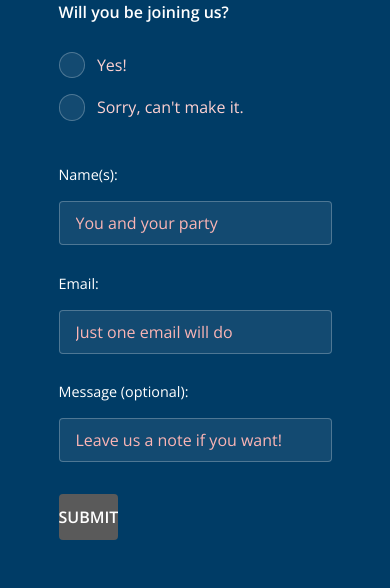
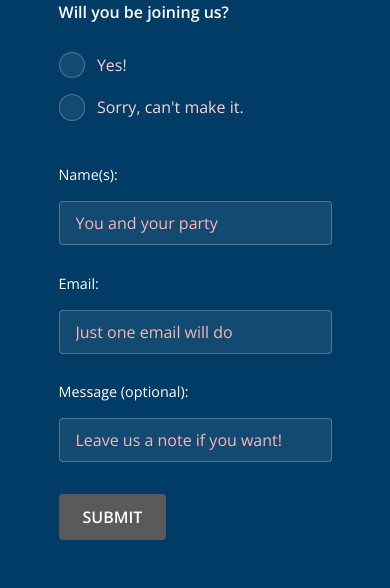
Before and after one commit to kduckets/wedding, a PHP site: page /index.php in a window 390 px wide. Shown: the part 4367-4955 px from the top of the page. Run offline with PHP 8.4, Linux system fonts and the light colour scheme.

Commit message:
submit button mobile

```diff
--- a/assets/css/main.css
+++ b/assets/css/main.css
@@ -1963,7 +1963,7 @@
 			input[type="button"],
 			button,
 			.button {
-				padding: 0;
+
 			}
 
 		}
```
